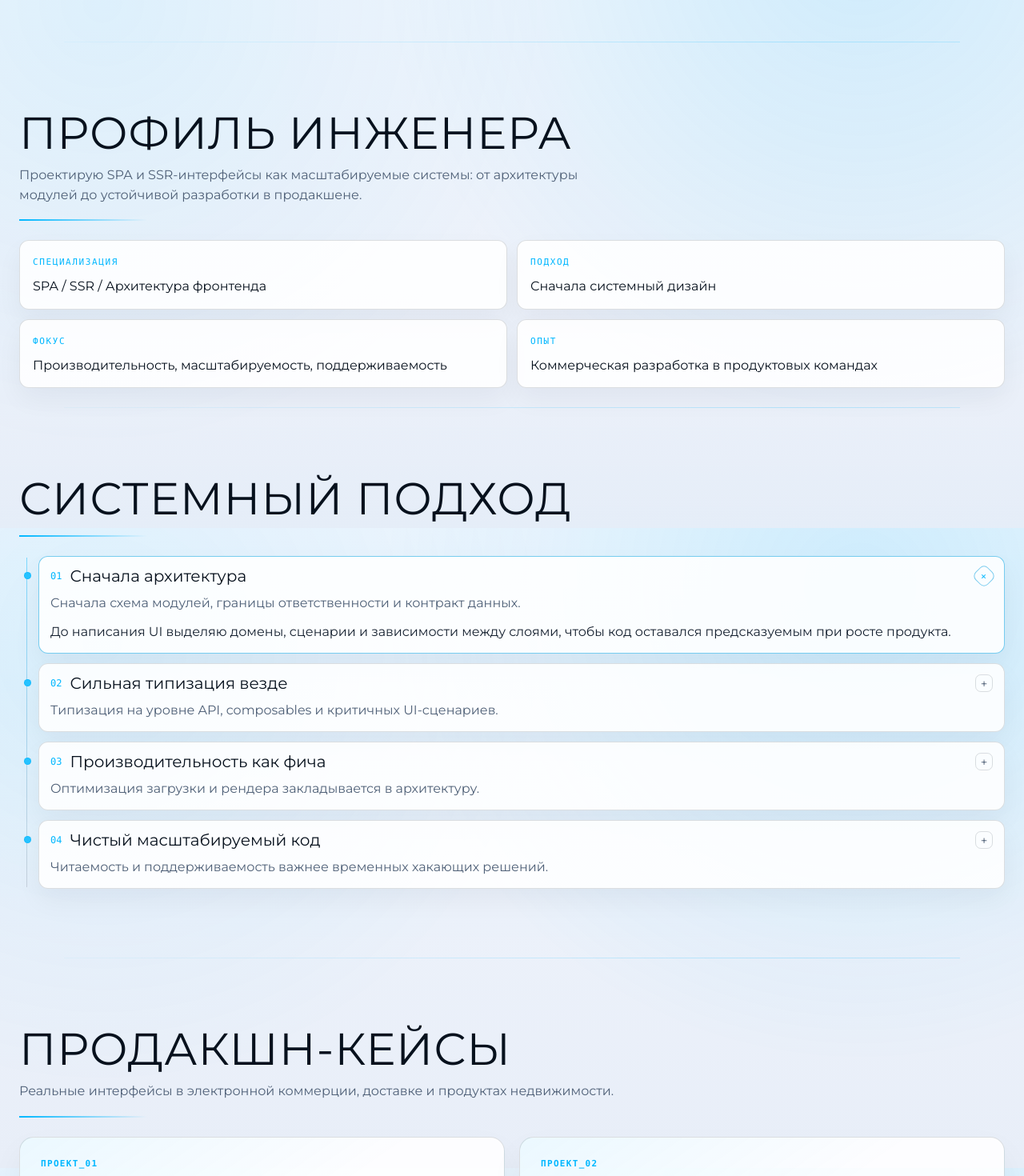
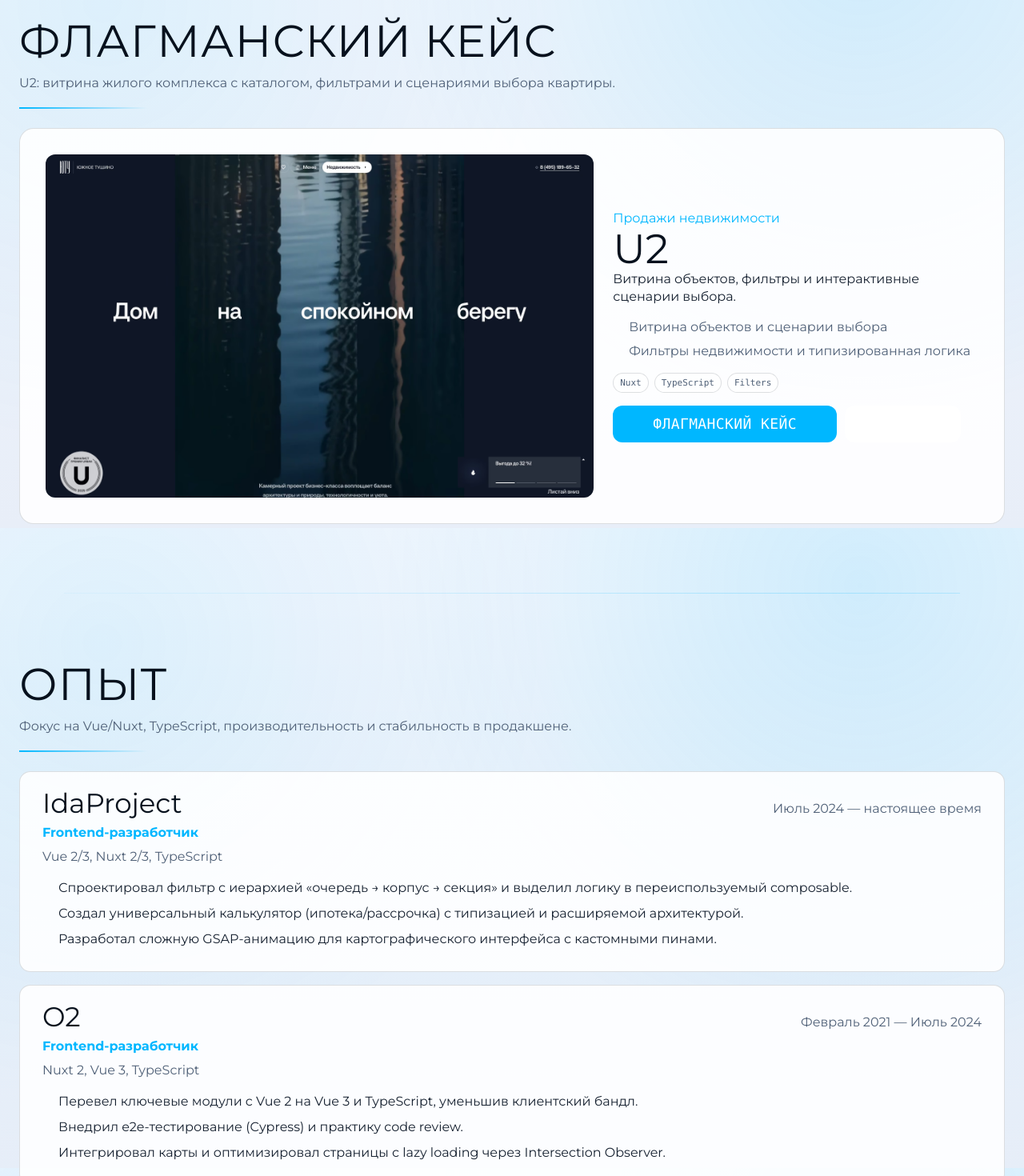
Before and after one commit to Chico-rso/TestBlog, a Nuxt app: page / in a window 1280 px wide. Shown: the part 940-2410 px from the top of the page at 80% size. Built offline with nearby package versions, Linux system fonts and the light colour scheme.

Commit message:
rebuild portfolio homepage

```diff
--- a/components/portfolio/PortfolioHome.vue
+++ b/components/portfolio/PortfolioHome.vue
@@ -1,25 +1,19 @@
 <template>
     <div ref="root" class="portfolio" id="top">
-        <HeroSection
-            :copy="t"
-            :system="system.hero"
-        />
-        <AboutSection id="profile" :system="system.profile"/>
-        <ExperienceSection id="approach" :system="system.approach"/>
-        <WorkSection id="work" :copy="t" :system="system.cases"/>
-        <SkillsSection id="stack" :system="system.stack"/>
-        <PrinciplesSection id="principles" :system="system.principles"/>
+        <HeroSection :copy="t" :featured-project="featuredProject"/>
+        <FeaturedCaseSection id="u2" :project="featuredProject" :section="t.sections.featured"/>
+        <CareerSection id="experience" :items="t.experience" :section="t.sections.experience"/>
+        <WorkSection id="projects" :copy="t"/>
+        <SkillsSection id="stack" :copy="t"/>
+        <PrinciplesSection id="principles" :copy="t"/>
     </div>
 </template>
 
 <script setup>
-import { systemSections } from '~/data/systemSections.js';
-
 const root = ref(null);
-const {t, lang} = useLanguage();
+const {t} = useLanguage();
+const featuredProject = computed(() => t.value.projects.find(({featured}) => featured));
 
 usePortfolioHead();
 usePortfolioAnimations(root);
-
-const system = computed(() => systemSections[lang.value] || systemSections.en);
 </script>
--- /dev/null
+++ b/components/sections/CareerSection.vue
@@ -0,0 +1,89 @@
+<template>
+    <section class="section section--experience" aria-labelledby="career-title">
+        <div class="container">
+            <div class="section__head reveal">
+                <h2 id="career-title">{{ section.title }}</h2>
+                <p>{{ section.subtitle }}</p>
+            </div>
+            <ol class="career-list">
+                <li v-for="item in items" :key="`${item.company}-${item.period}`" class="career-entry reveal"
+                    data-career-entry>
+                    <div class="career-entry__head">
+                        <h3>{{ item.company }}</h3>
+                        <p>{{ item.period }}</p>
+                    </div>
+                    <p class="career-entry__role">{{ item.role }}</p>
+                    <p class="career-entry__stack">{{ item.stack }}</p>
+                    <ul>
+                        <li v-for="bullet in item.bullets" :key="bullet">{{ bullet }}</li>
+                    </ul>
+                </li>
+            </ol>
+        </div>
+    </section>
+</template>
+
+<script setup>
+defineProps({
+    items: {type: Array, required: true},
+    section: {type: Object, required: true},
+});
+</script>
+
+<style scoped lang="scss">
+.career-list {
+    display: grid;
+    gap: 16px;
+    margin: 0;
+    padding: 0;
+    list-style: none;
+}
+
+.career-entry {
+    padding: clamp(18px, 2.5vw, 28px);
+    border: 1px solid var(--portfolio-border);
+    border-radius: 14px;
+    background: var(--portfolio-surface);
+}
+
+.career-entry__head {
+    display: flex;
+    flex-wrap: wrap;
+    align-items: baseline;
+    justify-content: space-between;
+    gap: 8px 20px;
+
+    h3,
+    p {
+        margin: 0;
+    }
+
+    h3 {
+        color: var(--portfolio-title);
+        font-size: clamp(24px, 3vw, 34px);
+    }
+
+    p {
+        color: var(--portfolio-muted);
+    }
+}
+
+.career-entry__role {
+    margin: 8px 0 0;
+    color: var(--portfolio-accent);
+    font-weight: 700;
+}
+
+.career-entry__stack {
+    margin: 8px 0 0;
+    color: var(--portfolio-muted);
+}
+
+.career-entry ul {
+    display: grid;
+    gap: 8px;
+    margin: 16px 0 0;
+    padding-left: 20px;
+    line-height: 1.5;
+}
+</style>
--- /dev/null
+++ b/components/sections/FeaturedCaseSection.vue
@@ -0,0 +1,114 @@
+<template>
+    <section class="section section--featured" aria-labelledby="featured-case-title" data-featured-case="u2">
+        <div class="container">
+            <div class="section__head reveal">
+                <h2 id="featured-case-title">{{ section.title }}</h2>
+                <p>{{ section.subtitle }}</p>
+            </div>
+            <article class="featured-case reveal">
+                <picture v-if="project.teaserMedia" class="featured-case__media">
+                    <source :srcset="project.teaserMedia.avif" type="image/avif">
+                    <img
+                        :src="project.teaserMedia.webp"
+                        :alt="project.teaserMedia.alt"
+                        :width="project.teaserMedia.width"
+                        :height="project.teaserMedia.height"
+                        fetchpriority="high"
+                    >
+                </picture>
+                <div class="featured-case__content">
+                    <p class="featured-case__type">{{ project.type }}</p>
+                    <h3>{{ project.name }}</h3>
+                    <p>{{ project.description }}</p>
+                    <ul class="featured-case__contributions" role="list">
+                        <li v-for="item in project.contributions" :key="item">{{ item }}</li>
+                    </ul>
+                    <ul class="work-card__tags" role="list">
+                        <li v-for="tag in project.tags" :key="tag">{{ tag }}</li>
+                    </ul>
+                    <div class="featured-case__links">
+                        <NuxtLink :to="project.casePath" class="btn btn--primary">
+                            {{ project.case.eyebrow }}
+                        </NuxtLink>
+                        <a
+                            v-if="project.links?.[0]"
+                            :href="project.links[0].url"
+                            class="btn btn--ghost"
+                            target="_blank"
+                            rel="noreferrer"
+                        >
+                            {{ project.links[0].label }}
+                        </a>
+                    </div>
+                </div>
+            </article>
+        </div>
+    </section>
+</template>
+
+<script setup>
+defineProps({
+    project: {type: Object, required: true},
+    section: {type: Object, required: true},
+});
+</script>
+
+<style scoped lang="scss">
+.featured-case {
+    display: grid;
+    gap: 24px;
+    padding: clamp(18px, 3vw, 32px);
+    border: 1px solid var(--portfolio-border);
+    border-radius: 18px;
+    background: var(--portfolio-surface);
+
+    @media (min-width: 768px) {
+        grid-template-columns: minmax(0, 1.2fr) minmax(280px, 0.8fr);
+        align-items: center;
+    }
+}
+
+.featured-case__media {
+    overflow: hidden;
+    border-radius: 12px;
+
+    img {
+        display: block;
+        width: 100%;
+        height: auto;
+    }
+}
+
+.featured-case__content {
+    display: grid;
+    gap: 16px;
+
+    h3,
+    p {
+        margin: 0;
+    }
+
+    h3 {
+        color: var(--portfolio-title);
+        font-size: clamp(30px, 4vw, 52px);
+    }
+}
+
+.featured-case__type {
+    color: var(--portfolio-accent);
+}
+
+.featured-case__contributions {
+    display: grid;
+    gap: 8px;
+    margin: 0;
+    padding-left: 20px;
+    color: var(--portfolio-muted);
+}
+
+.featured-case__links {
+    display: flex;
+    flex-wrap: wrap;
+    gap: 10px;
+}
+</style>
--- a/components/sections/HeroSection.vue
+++ b/components/sections/HeroSection.vue
@@ -1,32 +1,32 @@
 <template>
     <section class="hero" aria-labelledby="hero-title">
-        <div class="hero__glow"></div>
-        <div class="hero__grid"></div>
+        <div class="hero__glow" aria-hidden="true"></div>
+        <div class="hero__grid" aria-hidden="true"></div>
         <div class="container hero__inner">
             <div class="hero__content">
                 <div class="hero__boot">
-                    <p v-for="line in system.boot" :key="line">{{ line }}</p>
+                    <p>&gt; {{ copy.hero.eyebrow }}</p>
                 </div>
-                <p class="hero__eyebrow">{{ system.stack }}</p>
-                <h1 id="hero-title" class="hero__title">
+                <h1 id="hero-title" class="hero__title" data-hero-identity>
                     <span class="hero__title-reveal">
-                        <span class="hero__title-main">{{ system.title }}</span>
-                    </span>
-                    <span class="hero__title-reveal">
-                        <em class="hero__title-role">{{ system.lead }}</em>
+                        <span class="hero__title-main">{{ copy.hero.name }}</span>
                     </span>
                 </h1>
+                <p class="hero__title-reveal">
+                    <strong class="hero__title-role" data-hero-role>{{ copy.hero.role }}</strong>
+                </p>
                 <p class="hero__subtitle">{{ copy.hero.subtitle }}</p>
                 <div class="hero__meta">
                     <span>{{ copy.hero.location }}</span>
                     <span>{{ copy.hero.status }}</span>
                 </div>
                 <div class="hero__cta">
-                    <a class="btn btn--primary" href="#work">{{ system.ctaPrimary }}</a>
-                    <a class="btn btn--ghost" href="#contact">{{ system.ctaSecondary }}</a>
-                    <a class="btn btn--ghost" :href="resumeUrl" download>{{ copy.hero.ctaCv }}</a>
+                    <NuxtLink class="btn btn--primary" :to="featuredProject.casePath" data-hero-cta>
+                        {{ copy.hero.ctaPrimary }}
+                    </NuxtLink>
+                    <a class="btn btn--ghost" :href="resumeUrl" download data-hero-cta>{{ copy.hero.ctaCv }}</a>
+                    <a class="btn btn--ghost" href="#contact" data-hero-cta>{{ copy.hero.ctaSecondary }}</a>
                 </div>
-                <p v-if="system.commandHint" class="hero__command-hint">{{ system.commandHint }}</p>
             </div>
             <div class="hero__visual" aria-hidden="true">
                 <div class="hero__orb hero__orb--main"></div>
@@ -55,7 +55,7 @@ import { portfolioConfig } from '~/data/portfolioConfig.js';
 
 defineProps({
     copy: {type: Object, required: true},
-    system: {type: Object, required: true},
+    featuredProject: {type: Object, required: true},
 });
 
 const {resumeUrl} = portfolioConfig;
--- a/components/sections/PrinciplesSection.vue
+++ b/components/sections/PrinciplesSection.vue
@@ -2,7 +2,8 @@
     <section class="section section--principles" aria-labelledby="principles-title">
         <div class="container">
             <div class="section__head reveal">
-                <h2 id="principles-title">{{ system.title }}</h2>
+                <h2 id="principles-title">{{ copy.sections.principles.title }}</h2>
+                <p>{{ copy.sections.principles.subtitle }}</p>
             </div>
             <ul class="principles-grid" role="list">
                 <li v-for="item in system.items" :key="item" class="principle-card reveal">
@@ -15,7 +16,12 @@
 </template>
 
 <script setup>
+import { systemSections } from '~/data/systemSections.js';
+
 defineProps({
-    system: {type: Object, required: true},
+    copy: {type: Object, required: true},
 });
+
+const {lang} = useLanguage();
+const system = computed(() => (systemSections[lang.value] || systemSections.en).principles);
 </script>
--- a/components/sections/SkillsSection.vue
+++ b/components/sections/SkillsSection.vue
@@ -2,11 +2,12 @@
     <section class="section section--skills" aria-labelledby="skills-title">
         <div class="container">
             <div class="section__head reveal">
-                <h2 id="skills-title">{{ system.title }}</h2>
+                <h2 id="skills-title">{{ copy.sections.skills.title }}</h2>
+                <p>{{ copy.sections.skills.subtitle }}</p>
             </div>
             <ul class="skills-grid" role="list">
-                <li v-for="group in system.groups" :key="group.title" class="skill-card reveal">
-                    <h3>{{ group.title }}</h3>
+                <li v-for="group in copy.skills" :key="group.group" class="skill-card reveal">
+                    <h3>{{ group.group }}</h3>
                     <ul role="list">
                         <li v-for="item in group.items" :key="item">{{ item }}</li>
                     </ul>
@@ -18,6 +19,6 @@
 
 <script setup>
 defineProps({
-    system: {type: Object, required: true},
+    copy: {type: Object, required: true},
 });
 </script>
--- a/components/sections/WorkSection.vue
+++ b/components/sections/WorkSection.vue
@@ -2,17 +2,14 @@
     <section class="section section--work" aria-labelledby="work-title">
         <div class="container">
             <div class="section__head reveal">
-                <h2 id="work-title">{{ system.title }}</h2>
-                <p>{{ system.subtitle }}</p>
+                <h2 id="work-title">{{ copy.sections.projects.title }}</h2>
+                <p>{{ copy.sections.projects.subtitle }}</p>
             </div>
             <ul class="work-grid" role="list">
-                <li v-for="(project, index) in copy.projects" :key="project.id">
+                <li v-for="project in projects" :key="project.id">
                     <article class="work-card reveal" data-project-card>
                         <span class="work-card__glow" aria-hidden="true"></span>
                         <header class="work-card__top">
-                            <span class="work-card__index">
-                                {{ system.projectPrefix }}_{{ String(index + 1).padStart(2, '0') }}
-                            </span>
                             <div>
                                 <h3>{{ project.name }}</h3>
                                 <p>{{ project.type }}</p>
@@ -20,7 +17,6 @@
                         </header>
                         <p class="work-card__summary">{{ project.description }}</p>
                         <div class="work-card__contribution">
-                            <span>{{ system.contributionLabel }}</span>
                             <ul role="list">
                                 <li v-for="item in project.contributions" :key="item">{{ item }}</li>
                             </ul>
@@ -29,12 +25,9 @@
                             <li v-for="tag in project.tags" :key="tag">{{ tag }}</li>
                         </ul>
                         <div class="work-card__links">
-                            <template v-if="project.links.length">
-                                <a v-for="link in project.links" :key="link.url" :href="link.url" target="_blank"
-                                   rel="noreferrer">
-                                    {{ link.label }} <span aria-hidden="true">↗</span>
-                                </a>
-                            </template>
+                            <a v-if="project.links[0]" :href="project.links[0].url" target="_blank" rel="noreferrer">
+                                {{ project.links[0].label }} <span aria-hidden="true">↗</span>
+                            </a>
                             <span v-else class="work-card__nda">{{ copy.labels.nda }}</span>
                         </div>
                         <span class="work-card__signal" aria-hidden="true"></span>
@@ -46,8 +39,9 @@
 </template>
 
 <script setup>
-defineProps({
+const {copy} = defineProps({
     copy: {type: Object, required: true},
-    system: {type: Object, required: true},
 });
+
+const projects = computed(() => copy.projects.filter(project => !project.featured));
 </script>
```
Also changed, not shown: 1 other file (tests, documents, lock files or other folders).
